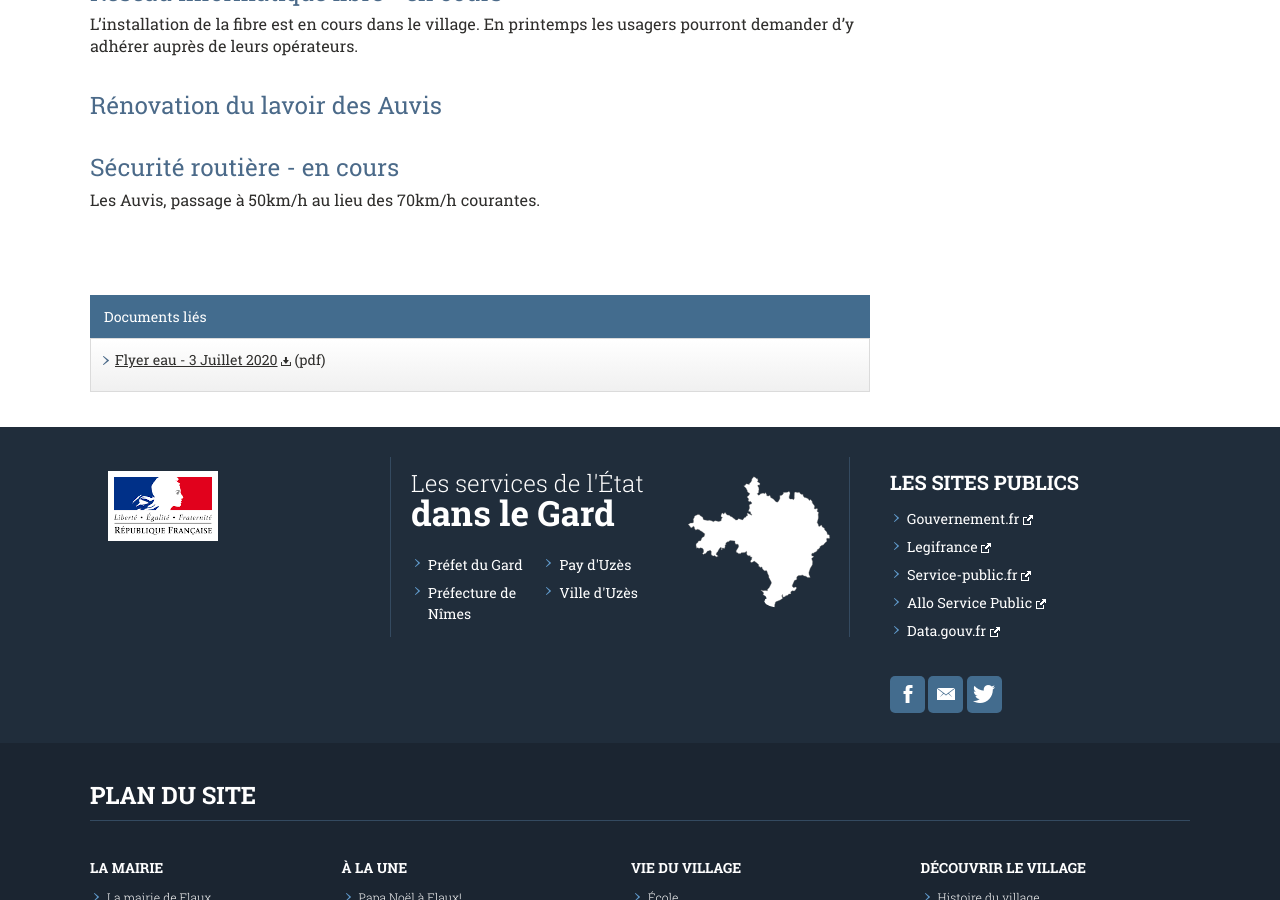
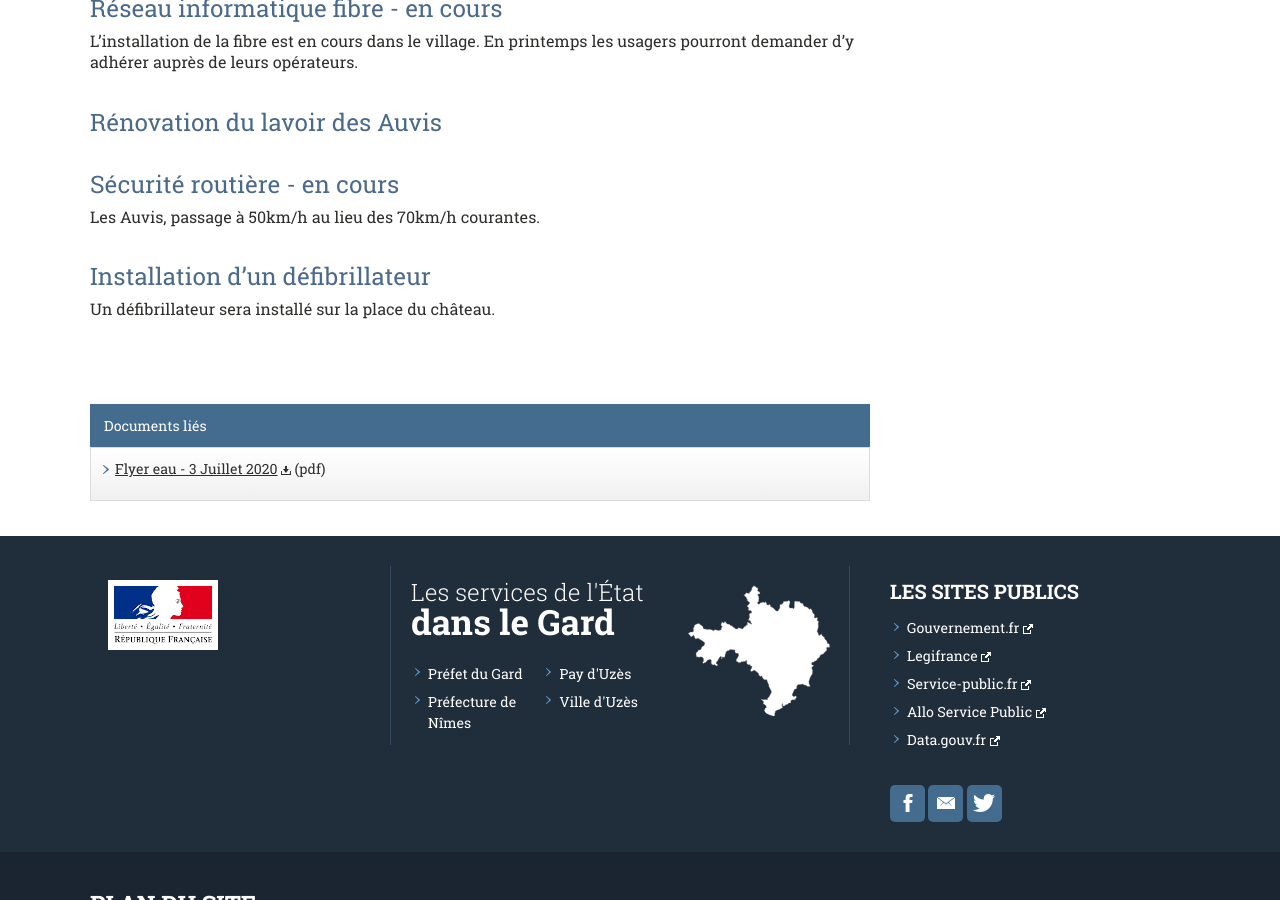
Before and after one commit to Flaux-Village/flaux-village.github.io, a Jekyll site: the page built from projetfait.md, in a window 1280 px wide and 900 px high, scrolled down 1341 px. Built offline with Jekyll 4.4.1, drawn with Linux system fonts in a browser that asks for light colours; our own code applies the rules of GitHub Pages for plain Markdown files.

Commit message:
Update projetfait.md

```diff
--- a/projetfait.md
+++ b/projetfait.md
@@ -23,7 +23,7 @@ menu_secondaire:
 
 ---
 
-## RÉALISÉS:
+# RÉALISÉS:
 
 # Securité routière sur la commune
 Mise en place des 2 stop devant l'école pour renforcer la sécurité de la sortie des enfants.
@@ -43,8 +43,7 @@ Un nouveau bassin de rétention du chemin de Vallagrand. Un pas de plus dans la
 # Site internet de la mairie
 
 
-## EN COURS:
-
+# EN COURS:
 
 # Réseau informatique fibre - en cours
 L'installation de la fibre est en cours dans le village. En printemps les usagers pourront demander d'y adhérer auprès de leurs opérateurs.
@@ -53,3 +52,6 @@ L'installation de la fibre est en cours dans le village. En printemps les usager
 
 # Sécurité routière - en cours
 Les Auvis, passage à 50km/h au lieu des 70km/h courantes.
+
+# Installation d'un défibrillateur
+Un défibrillateur sera installé sur la place du château.
```
